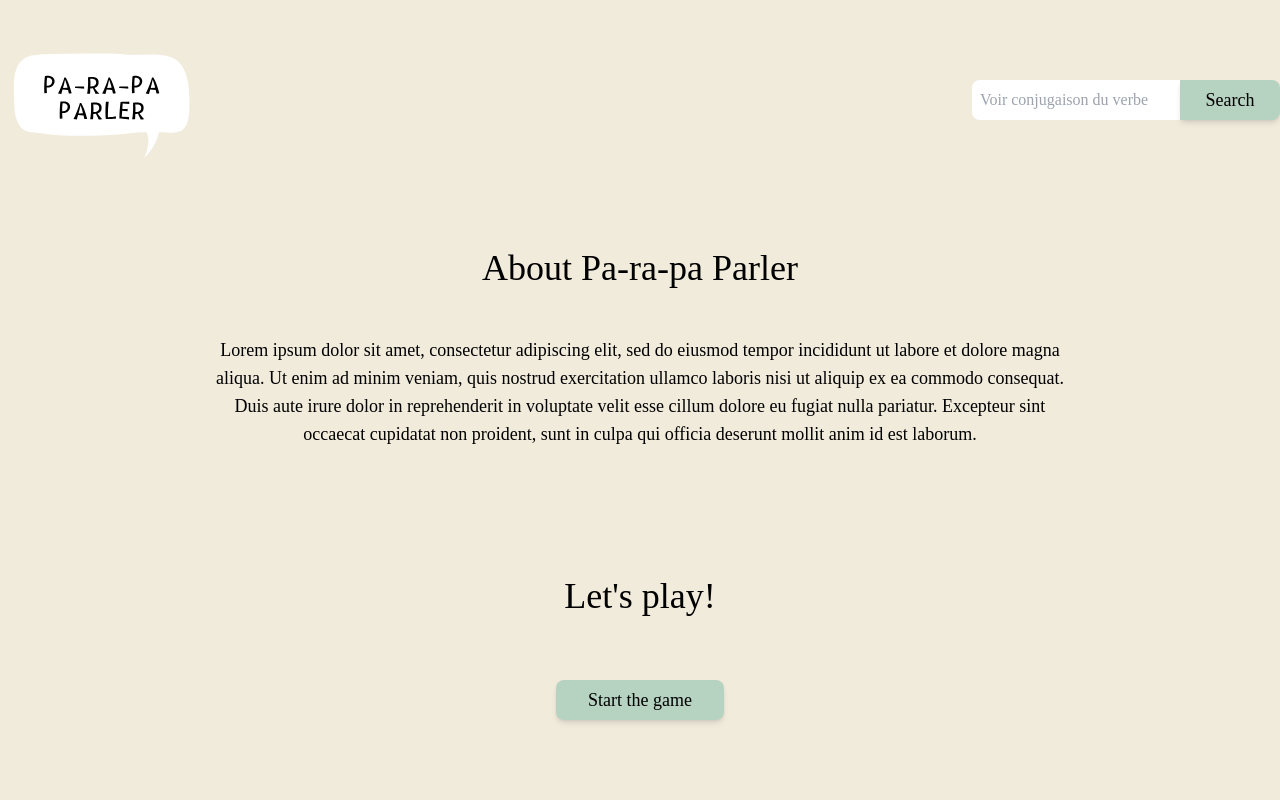
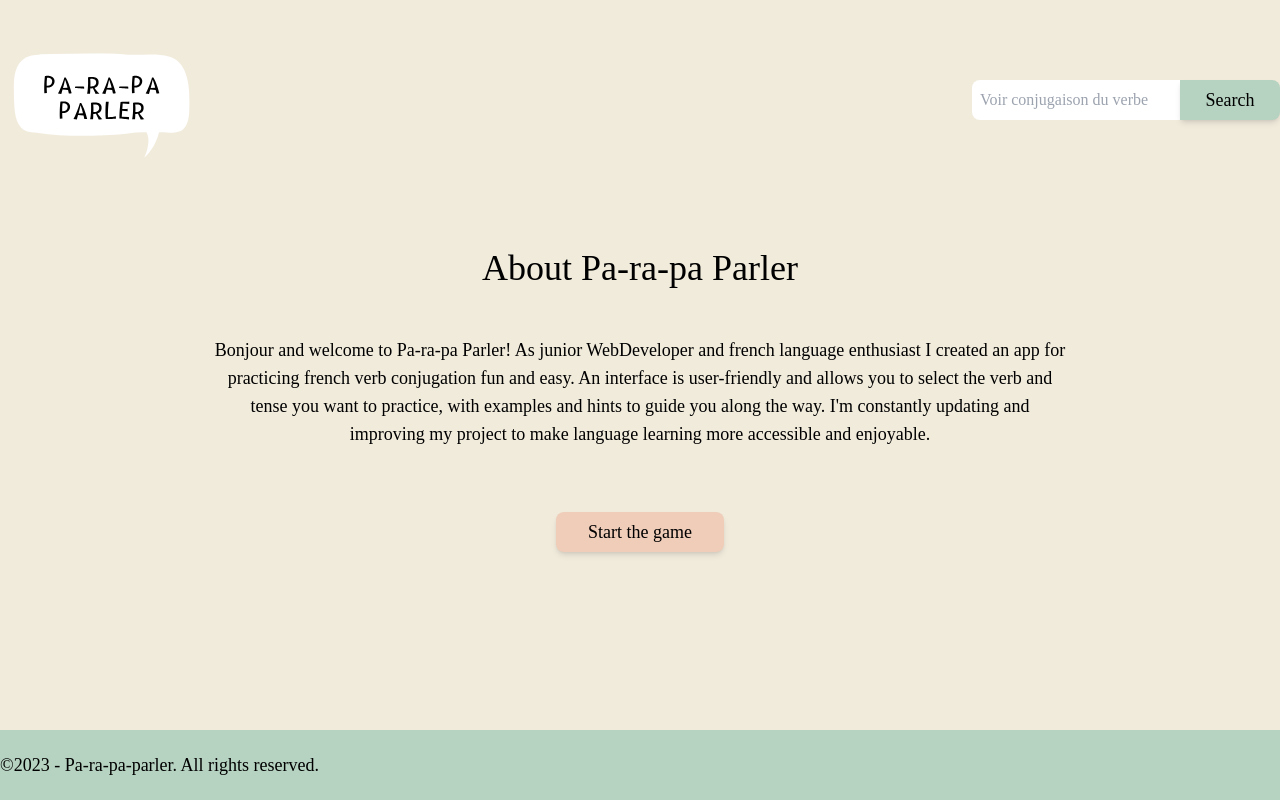
Before and after one commit to dspodina/Conjugaison-Francais, a Next.js app: page / in a window 1280 px wide. Shown: the top 800 px of the page. Built offline with nearby package versions, Linux system fonts and the light colour scheme.

Commit message:
upd text for homepage

```diff
--- a/src/app/conjugaison/page.jsx
+++ b/src/app/conjugaison/page.jsx
@@ -8,9 +8,9 @@ const Conjugaison = () => {
     data && (
       <div className="container mx-auto mb-24">
         <h2 className="text-4xl flex my-12 font-caveat">
-          Conjugaison du verbe: <span className="uppercase"> {data && data.word}</span>
+          Conjugaison du verbe: <span className="uppercase">{" "} {data && data.word}</span>
         </h2>
-        <div className="bg-beige flex flex-row justify-around py-4 mb-12 uppercase text-lg rounded-lg shadow-lg">
+        <div className="bg-beige flex flex-row justify-around py-4 mb-12 uppercase text-lg rounded-lg">
         <p>Infinitive: {data.infinitive.present}</p>
         <p>Le {data.wordVerbGroup}</p>
         <p>{data.wordConjugateWithWhichVerb}</p>
--- a/src/app/page.js
+++ b/src/app/page.js
@@ -1,11 +1,11 @@
 import { Inter } from "@next/font/google";
-import Image from "next/image";
-import learnTips1 from "public/1.svg";
-import learnTips2 from "public/2.svg";
-import learnTips3 from "public/3.svg";
-import learnTips4 from "public/4.svg";
-import learnTips5 from "public/5.svg";
-import learnTips6 from "public/6.svg";
+// import Image from "next/image";
+// import learnTips1 from "public/1.svg";
+// import learnTips2 from "public/2.svg";
+// import learnTips3 from "public/3.svg";
+// import learnTips4 from "public/4.svg";
+// import learnTips5 from "public/5.svg";
+// import learnTips6 from "public/6.svg";
 import LetsPlayButton from "@/components/Buttons/LetsPlayBtn.jsx";
 
 const inter = Inter({ subsets: ["latin"] });
@@ -14,24 +14,26 @@ export default function Home() {
   return (
     <div className="container mx-auto flex flex-col">
       <div className="flex flex-col items-center">
-        <h2 className="text-4xl flex justify-center mt-12 mb-12 font-caveat">About Pa-ra-pa Parler</h2>
+        <h2 className="text-4xl flex justify-center mt-12 mb-12 font-caveat">
+          About Pa-ra-pa Parler
+        </h2>
         <div className="flex mx-8 lg:w-2/3 text-lg mb-16">
           <p className="text-center">
-            Lorem ipsum dolor sit amet, consectetur adipiscing elit, sed do
-            eiusmod tempor incididunt ut labore et dolore magna aliqua. Ut enim
-            ad minim veniam, quis nostrud exercitation ullamco laboris nisi ut
-            aliquip ex ea commodo consequat. Duis aute irure dolor in
-            reprehenderit in voluptate velit esse cillum dolore eu fugiat nulla
-            pariatur. Excepteur sint occaecat cupidatat non proident, sunt in
-            culpa qui officia deserunt mollit anim id est laborum.
+            Bonjour and welcome to Pa-ra-pa Parler!
+            As junior WebDeveloper and french language enthusiast I created an
+            app for practicing french verb conjugation fun and easy. An
+            interface is user-friendly and allows you to select the verb and
+            tense you want to practice, with examples and hints to guide you
+            along the way. I'm constantly updating and improving my project to
+            make language learning more accessible and enjoyable.
           </p>
         </div>
       </div>
       <div className="flex flex-col items-center mb-24">
-        <h2 className="text-4xl font-caveat my-16">Let's play!</h2>
+        {/* <h2 className="text-4xl font-caveat my-12">Let's play!</h2> */}
         <LetsPlayButton />
       </div>
-      <div className="flex flex-col justify-around">
+      {/* <div className="flex flex-col justify-around">
         <div className="text-4xl flex justify-center mt-16 font-caveat">
           <h2>Tips how to learn French</h2>
         </div>
@@ -45,7 +47,7 @@ export default function Home() {
             <Image src={learnTips6} alt="" className="w-[300px]" />
           </div>
         </div>
-      </div>
+      </div> */}
     </div>
   );
 }
--- a/src/app/play/page.jsx
+++ b/src/app/play/page.jsx
@@ -6,20 +6,19 @@ import FinishBtn from "@/components/Buttons/FinishBtn.jsx";
 import GameInput from "@/components/GameInput.jsx";
 import React, { useState, useEffect } from "react";
 import axios from "axios";
-// import jp from "jsonpath";
+import jp from "jsonpath";
 import wellDone from "public/wellDone.svg";
 import tryAgain from "public/tryAgain.svg";
 import Image from "next/image";
-import {randomVerb} from "src/app/utilities.js"
-import {randomPronoun} from "src/app/utilities.js"
-import {randomTenses} from "src/app/utilities.js"
+import { randomVerb } from "src/app/utilities.js";
+import { randomPronoun } from "src/app/utilities.js";
+import { randomTenses } from "src/app/utilities.js";
 import { useGlobalContext } from "../context";
 
 const Play = () => {
-  let {verb, setVerb} = useGlobalContext()
-  let {pronoun, setPronoun} = useGlobalContext()
-  let {tenses, setTenses} = useGlobalContext()
-  // let { data } = useGlobalContext();
+  let { verb, setVerb } = useGlobalContext();
+  let { pronoun, setPronoun } = useGlobalContext();
+  let { tenses, setTenses } = useGlobalContext();
   let [playResult, setPlayResult] = useState("");
   let testvariable;
   let pronounLine;
@@ -78,8 +77,7 @@ const Play = () => {
     testvariable = (
       <Image src={wellDone} alt="" className="w-[25px] mt-5 mr-1" />
     );
-  }
-  else testvariable = "";
+  } else testvariable = "";
 
   const options = {
     method: "GET",
@@ -99,7 +97,7 @@ const Play = () => {
         </div>
         <div className="text-2xl flex justify-center mt-16">
           <h3>
-          <span className="text-smokypink capitalize">{verb}</span> {tenses}
+            <span className="text-smokypink capitalize">{verb}</span> {tenses}{" "}
           </h3>
         </div>
         <div className="min-h-[40px] mt-4">
@@ -133,7 +131,7 @@ const getJsonPath = (tenses) => {
   } else if (tenses === "au conditionnel présent") {
     return "$.data.conditionnel.present";
   }
-}
+};
 
 const getPronounLine = (pronoun) => {
   if (pronoun == "je") {
@@ -149,6 +147,6 @@ const getPronounLine = (pronoun) => {
   } else if (pronoun == "ils" || pronoun == "elles") {
     return 5;
   }
-}
+};
 
 export default Play;
--- a/src/components/Buttons/LetsPlayBtn.jsx
+++ b/src/components/Buttons/LetsPlayBtn.jsx
@@ -2,7 +2,7 @@ import Link from "next/link";
 
 const LetsPlayButton = () => {
   return (
-    <button className="bg-greenish mx-4 shadow-md px-8 min-h-[40px] min-w-[140px] hover:bg-[#ABC8B6] rounded-lg transition duration-500 ease-in-out transform hover:-translate-y-1 hover:scale-105">
+    <button className="bg-pink mx-4 shadow-md px-8 min-h-[40px] min-w-[140px] hover:bg-[#EBC2AF] rounded-lg transition duration-500 ease-in-out transform hover:-translate-y-1 hover:scale-105">
       <Link className="text-lg" href="/play">
         Start the game
       </Link>
--- a/src/components/Buttons/NewWordBtn.jsx
+++ b/src/components/Buttons/NewWordBtn.jsx
@@ -15,7 +15,7 @@ const TensesNewWord = () => {
     setTenses(randomTenses())
   }
   return (
-    <button onClick={handleUpdate} className="bg-pink text-lg mx-4 shadow-md mt-4 px-8 min-h-[40px] min-w-[180px] rounded-lg transition duration-500 ease-in-out transform hover:-translate-y-1 hover:scale-105">
+    <button onClick={handleUpdate} className="bg-pink text-lg mx-4 shadow-md mt-4 px-8 min-h-[40px] min-w-[180px] rounded-lg transition duration-500 ease-in-out transform hover:-translate-y-1 hover:bg-[#EBC2AF] hover:scale-105">
       Try a new word
     </button>
   );
--- a/tailwind.config.js
+++ b/tailwind.config.js
@@ -20,7 +20,7 @@ module.exports = {
     },
     extend: {
       colors: {
-        beige: "#DFCFB0",
+        beige: "#e8ddc7",
         pink: "#EFCDB9",
         greenish: "#B6D2C1",
         smokypink: "#EBA596"
```
Lines whose indentation alone changed are shown as unchanged.
